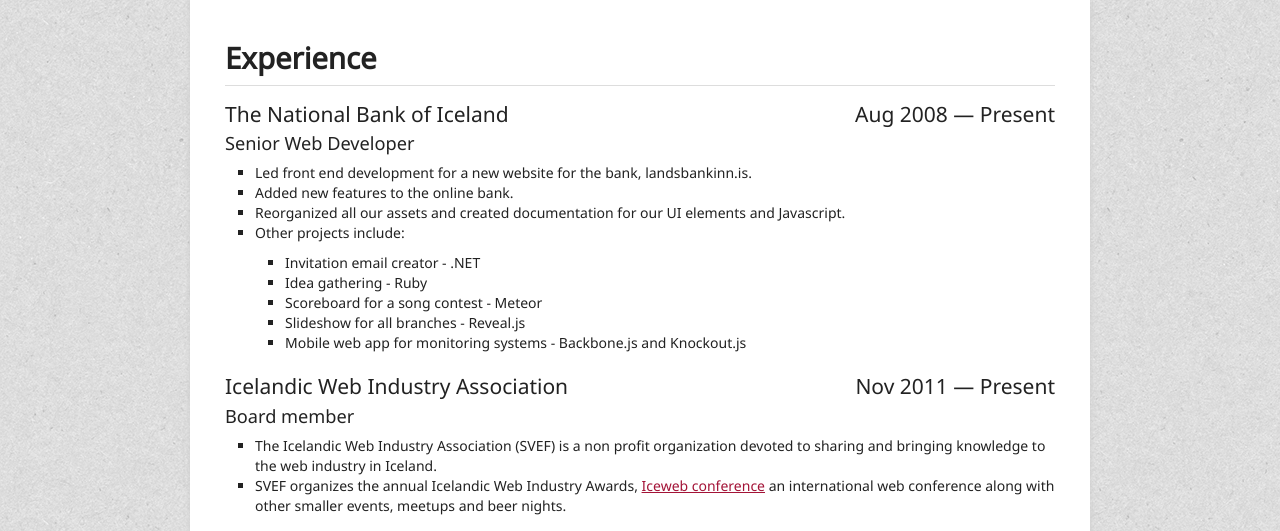
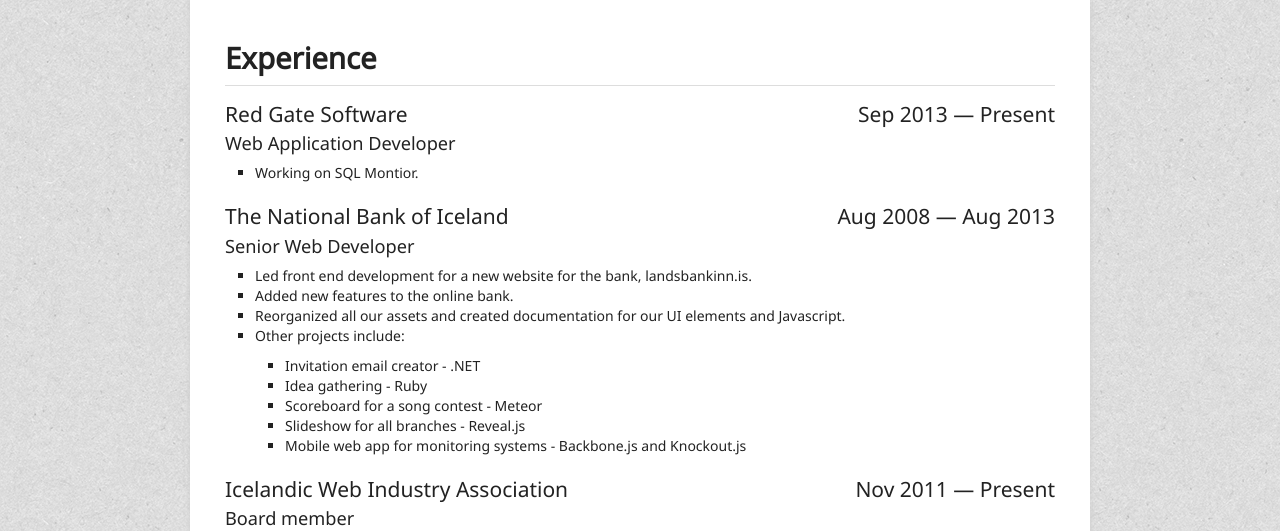
Before and after one commit to thorsteinsson/cv, a plain HTML site: page index.html in a window 1280 px wide. Shown: the part 269-800 px from the top of the page. Drawn offline with Linux system fonts and the light colour scheme.

Commit message:
Added my new job.

```diff
--- a/index.html
+++ b/index.html
@@ -77,8 +77,25 @@
 		<div class="set">
 			<div class="item">
 				<h3>
+					<span class="l">Red Gate Software</span>
+					<span class="date r">Sep 2013 &mdash; Present</span>
+				</h3>
+				<span class="clear"></span>
+				<span class="sub-title">Web Application Developer</span>
+				<span class="info">
+					<ul>
+						<li>
+							Working on SQL Montior.
+						</li>
+					</ul>
+				</span>
+				<span class="clear"></span>
+			</div>
+
+			<div class="item">
+				<h3>
 					<span class="l">The National Bank of Iceland</span>
-					<span class="date r">Aug 2008 &mdash; Present</span>
+					<span class="date r">Aug 2008 &mdash; Aug 2013</span>
 				</h3>
 				<span class="clear"></span>
 				<span class="sub-title">Senior Web Developer</span>
```
